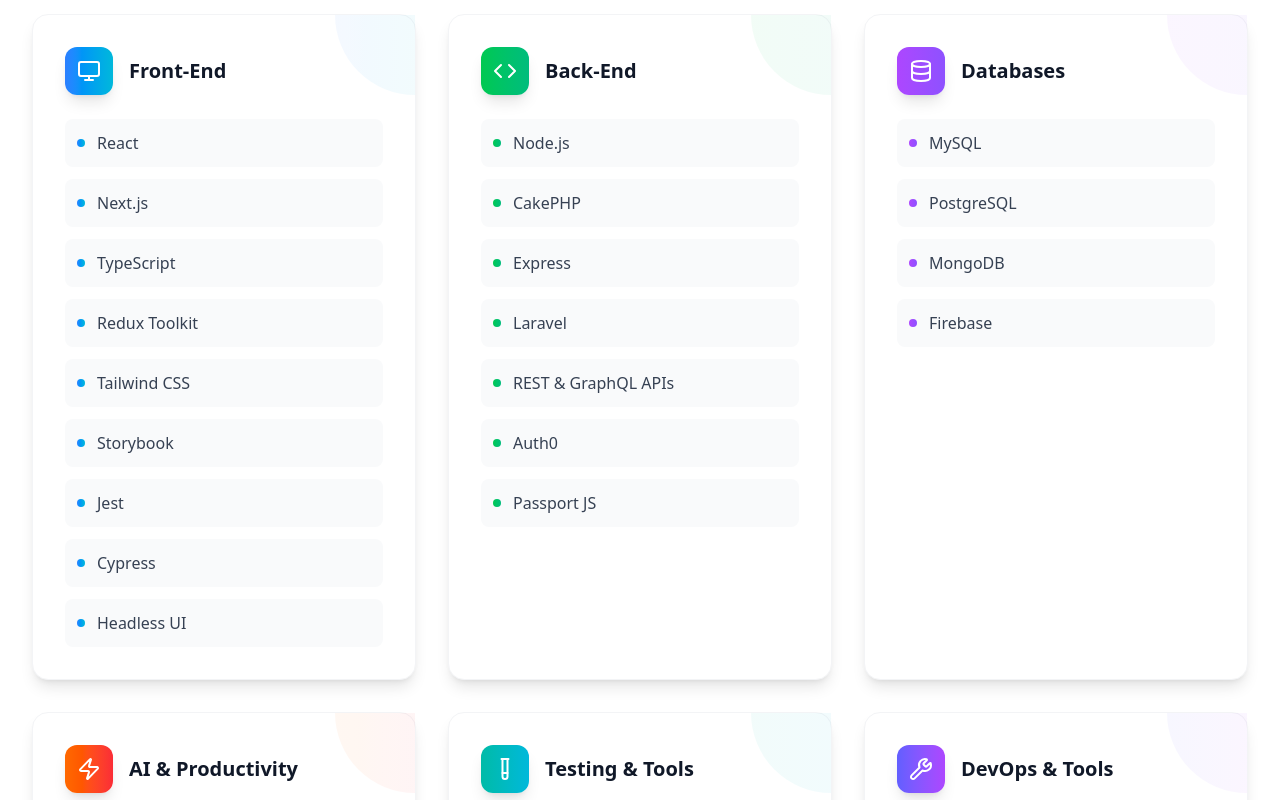
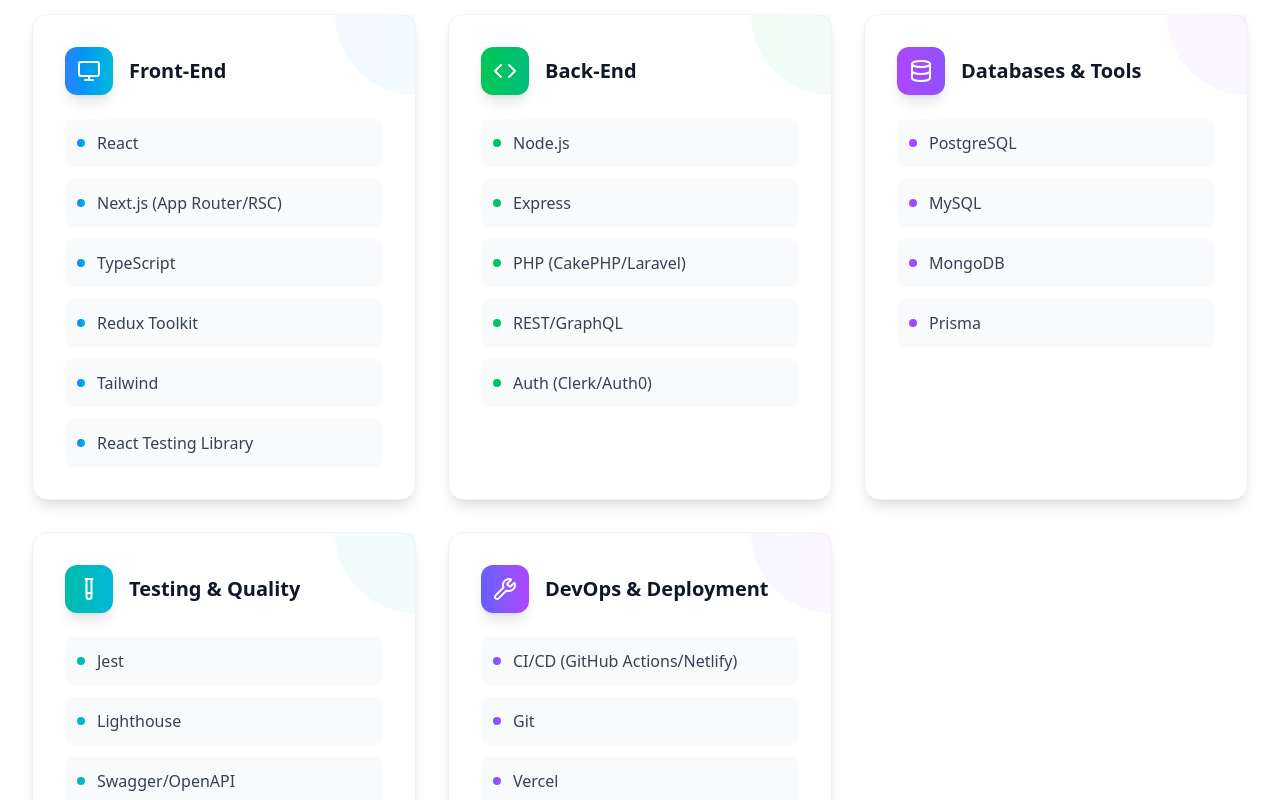
Before and after one commit to mustafabasheer7/portfolio-official, a Next.js app: page / in a window 1280 px wide. Shown: the part 2340-3140 px from the top of the page. Built offline with nearby package versions, Linux system fonts and the light colour scheme.

Commit message:
updated src/components/Skills.tsx

```diff
--- a/src/components/Skills.tsx
+++ b/src/components/Skills.tsx
@@ -11,14 +11,11 @@
       color: "from-blue-500 to-cyan-500",
       skills: [
         "React",
-        "Next.js",
+        "Next.js (App Router/RSC)",
         "TypeScript",
         "Redux Toolkit",
-        "Tailwind CSS",
-        "Storybook",
-        "Jest",
-        "Cypress",
-        "Headless UI",
+        "Tailwind",
+        "React Testing Library",
       ],
     },
     {
@@ -27,37 +24,29 @@
       color: "from-green-500 to-emerald-500",
       skills: [
         "Node.js",
-        "CakePHP",
         "Express",
-        "Laravel",
-        "REST & GraphQL APIs",
-        "Auth0",
-        "Passport JS",
+        "PHP (CakePHP/Laravel)",
+        "REST/GraphQL",
+        "Auth (Clerk/Auth0)",
       ],
     },
     {
-      title: "Databases",
+      title: "Databases & Tools",
       icon: <Database size={24} />,
       color: "from-purple-500 to-violet-500",
-      skills: ["MySQL", "PostgreSQL", "MongoDB", "Firebase"],
+      skills: ["PostgreSQL", "MySQL", "MongoDB", "Prisma"],
     },
     {
-      title: "AI & Productivity",
-      icon: <Zap size={24} />,
-      color: "from-orange-500 to-red-500",
-      skills: ["Cursor", "GitHub Copilot", "OpenAI API"],
+      title: "Testing & Quality",
+      icon: <TestTube size={24} />,
+      color: "from-teal-500 to-cyan-500",
+      skills: ["Jest", "Lighthouse", "Swagger/OpenAPI"],
     },
     {
-      title: "Testing & Tools",
-      icon: <TestTube size={24} />,
-      color: "from-teal-500 to-cyan-500",
-      skills: ["PHPUnit", "JUnit", "Agile/Scrum", "Jira", "Swagger/OpenAPI"],
-    },
-    {
-      title: "DevOps & Tools",
+      title: "DevOps & Deployment",
       icon: <Wrench size={24} />,
       color: "from-indigo-500 to-purple-500",
-      skills: ["Git", "Docker", "AWS", "Vercel", "Netlify", "CI/CD"],
+      skills: ["CI/CD (GitHub Actions/Netlify)", "Git", "Vercel", "Netlify"],
     },
   ];
 
```
